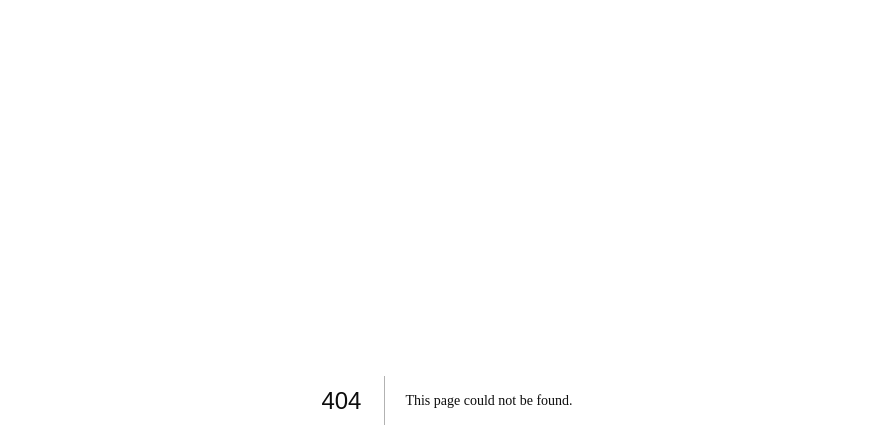
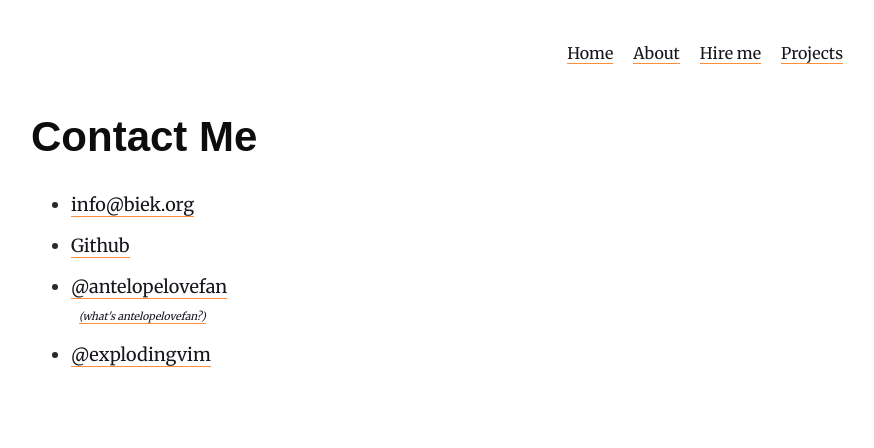
Before and after one commit to markbiek/blog, a Next.js app: page /contact in a window 1280 px wide. Before the commit this address had no page. Shown: the top 448 px of the page, without its empty margins (193-1067 px from the left). Built offline with nearby package versions, Linux system fonts and the light colour scheme; a web font is replaced by a local one.

Commit message:
Basic contact page

```diff
--- /dev/null
+++ b/pages/contact.tsx
@@ -0,0 +1,36 @@
+import Link from 'next/link';
+
+import Header from '../components/Header';
+
+export default function Contact() {
+	return (
+		<main>
+			<Header />
+
+			<article>
+				<h1>Contact Me</h1>
+
+				<ul>
+					<li>
+						<a href='mailto:info@biek.org'>info@biek.org</a>
+					</li>
+					<li>
+						<a href='https://github.com/markbiek'>Github</a>
+					</li>
+					<li>
+						<a href='https://twitter.com/antelopelovefan'>@antelopelovefan</a>
+						<br />
+						<span className='small'>
+							<Link href='/about#alf'>
+								<a>(what's antelopelovefan?)</a>
+							</Link>
+						</span>
+					</li>
+					<li>
+						<a href='https://twitter.com/explodingvim'>@explodingvim</a>
+					</li>
+				</ul>
+			</article>
+		</main>
+	);
+}
```
